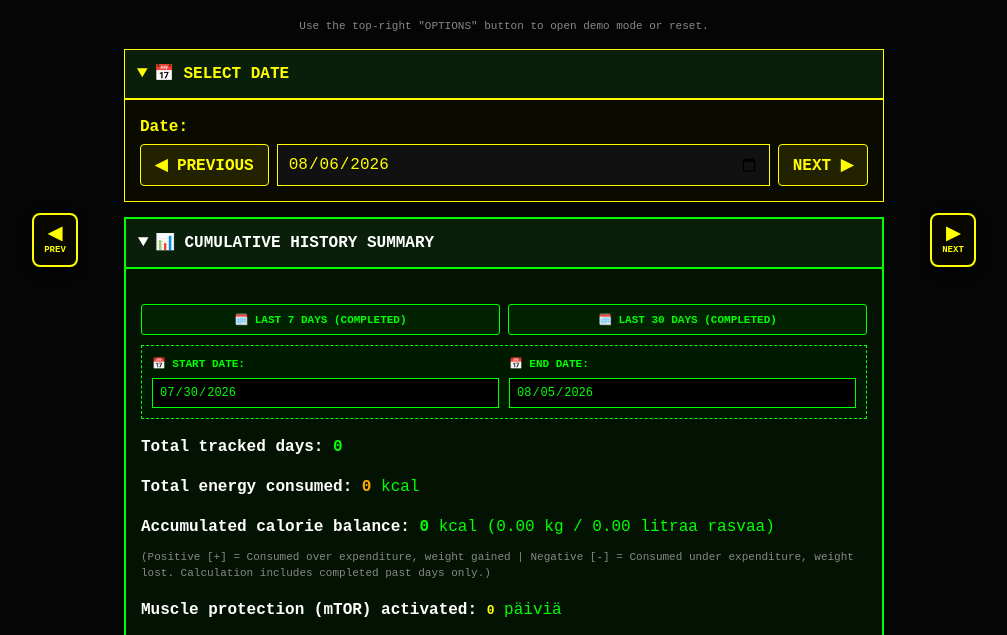
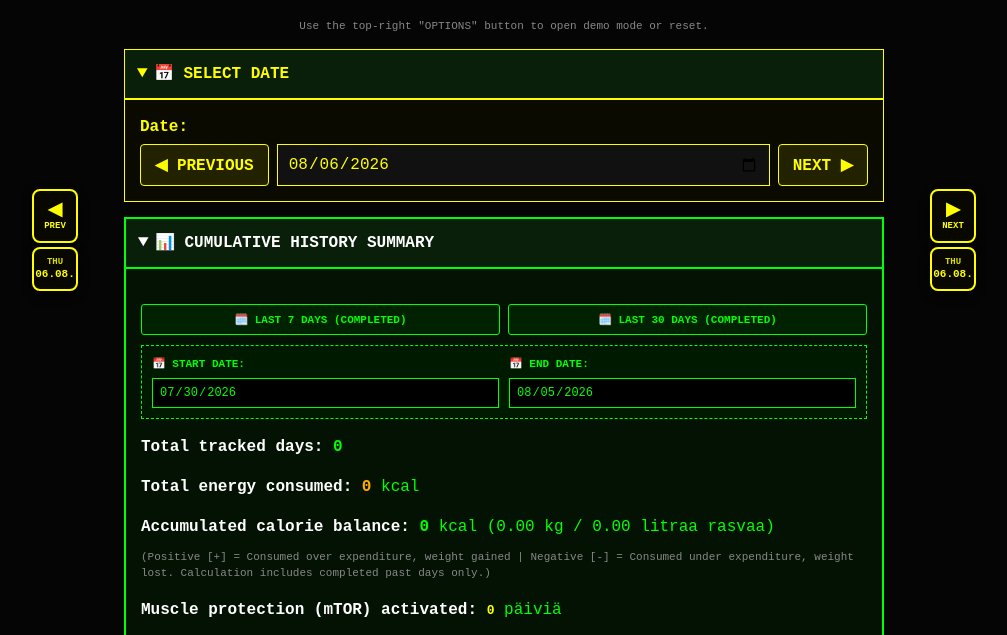
Before and after one commit to rlame1/MetabolicCalculator, a website: page index.html in a window 1280 px wide. Shown: the part 160-795 px from the top of the page, without its empty margins (136-1143 px from the left). Drawn offline with Linux system fonts and the light colour scheme.

Commit message:
Lisätty kelluvan painikkeen alle toinen kelluva painike joka näyttää tarkasteltavan päivämäärän molemmin puolin

```diff
--- a/index.html
+++ b/index.html
@@ -280,11 +280,19 @@
             <span style="font-size: 18px; line-height: 1;">◀</span>
             <span style="font-size: 9px; margin-top: 2px; font-weight: bold;" data-i18n="floatPrevText">EDELL.</span>
         </button>
+        <button type="button" id="floatDateBtnLeft" onclick="avaaPaivamaaratarkastelu()" style="width: 46px; min-height: 44px; padding: 4px 2px; margin: 0; background: rgba(10, 10, 0, 0.85); border: 2px solid #ffff00; color: #ffff00; border-radius: 8px; cursor: pointer; font-size: 10px; font-weight: bold; display: flex; flex-direction: column; align-items: center; justify-content: center; box-shadow: 0 4px 10px rgba(0,0,0,0.8); backdrop-filter: blur(4px); text-align: center; line-height: 1.1;" title="Tarkasteltava päivämäärä (Napsauta valitaksesi)" data-i18n-title="floatDateTitle">
+            <span id="floatDateDayNameLeft" style="font-size: 9px; opacity: 0.85;">TO</span>
+            <span id="floatDateStrLeft" style="font-size: 11px; font-weight: bold; margin-top: 1px;">06.08.</span>
+        </button>
     </div>
     <div style="position: fixed; top: 50%; right: max(10px, calc(50% - 472px)); transform: translateY(-50%); z-index: 9999; display: flex; flex-direction: column; align-items: center; gap: 4px;">
         <button type="button" onclick="siirryPaivissa(1)" style="width: 46px; height: 54px; padding: 0; margin: 0; background: rgba(10, 10, 0, 0.85); border: 2px solid #ffff00; color: #ffff00; border-radius: 8px; cursor: pointer; font-size: 18px; display: flex; flex-direction: column; align-items: center; justify-content: center; box-shadow: 0 4px 10px rgba(0,0,0,0.8); backdrop-filter: blur(4px);" title="Seuraava päivä (→ / Oikea nuoli)" data-i18n-title="floatNextTitle">
             <span style="font-size: 18px; line-height: 1;">▶</span>
             <span style="font-size: 9px; margin-top: 2px; font-weight: bold;" data-i18n="floatNextText">SEUR.</span>
+        </button>
+        <button type="button" id="floatDateBtnRight" onclick="avaaPaivamaaratarkastelu()" style="width: 46px; min-height: 44px; padding: 4px 2px; margin: 0; background: rgba(10, 10, 0, 0.85); border: 2px solid #ffff00; color: #ffff00; border-radius: 8px; cursor: pointer; font-size: 10px; font-weight: bold; display: flex; flex-direction: column; align-items: center; justify-content: center; box-shadow: 0 4px 10px rgba(0,0,0,0.8); backdrop-filter: blur(4px); text-align: center; line-height: 1.1;" title="Tarkasteltava päivämäärä (Napsauta valitaksesi)" data-i18n-title="floatDateTitle">
+            <span id="floatDateDayNameRight" style="font-size: 9px; opacity: 0.85;">TO</span>
+            <span id="floatDateStrRight" style="font-size: 11px; font-weight: bold; margin-top: 1px;">06.08.</span>
         </button>
     </div>
 
@@ -515,6 +523,7 @@
                 nextDayBtnTitle: "Seuraava päivä (→ / Oikea nuoli)",
                 floatPrevTitle: "Edellinen päivä (← / Vasen nuoli)",
                 floatNextTitle: "Seuraava päivä (→ / Oikea nuoli)",
+                floatDateTitle: "Tarkasteltava päivämäärä (Napsauta valitaksesi)",
                 floatPrevText: "EDELL.",
                 floatNextText: "SEUR.",
                 cumSummary: "📊 KUMULATIIVINEN HISTORIAYHTEENVETO",
@@ -674,6 +683,7 @@
                 nextDayBtnTitle: "Next day (→ / Right arrow)",
                 floatPrevTitle: "Previous day (← / Left arrow)",
                 floatNextTitle: "Next day (→ / Right arrow)",
+                floatDateTitle: "Viewed date (Click to select)",
                 floatPrevText: "PREV",
                 floatNextText: "NEXT",
                 cumSummary: "📊 CUMULATIVE HISTORY SUMMARY",
@@ -930,6 +940,7 @@
             lataaSuosikit();
             paivitaLaskelmat();
             paivitaKumulatiivinenYhteenveto();
+            paivitaKelluvatPaivamaaraPainikkeet();
         }
 
         function toggleOptionsPanel() {
@@ -1405,6 +1416,51 @@
             }
         });
 
+        function paivitaKelluvatPaivamaaraPainikkeet() {
+            const dateInput = document.getElementById('selectedDate');
+            const dateVal = dateInput ? dateInput.value : (typeof activeDateStr !== 'undefined' ? activeDateStr : '');
+            if (!dateVal) return;
+
+            const parts = dateVal.split('-');
+            if (parts.length !== 3) return;
+
+            const year = parseInt(parts[0], 10);
+            const month = parseInt(parts[1], 10);
+            const day = parseInt(parts[2], 10);
+
+            const dObj = new Date(year, month - 1, day);
+            const dayOfWeek = dObj.getDay();
+
+            const lang = document.getElementById('langSelect')?.value || 'fi';
+            const dayNamesFi = ["SU", "MA", "TI", "KE", "TO", "PE", "LA"];
+            const dayNamesEn = ["SUN", "MON", "TUE", "WED", "THU", "FRI", "SAT"];
+
+            const dayName = (lang === 'en') ? dayNamesEn[dayOfWeek] : dayNamesFi[dayOfWeek];
+            const formattedDate = `${String(day).padStart(2, '0')}.${String(month).padStart(2, '0')}.`;
+
+            const elNameLeft = document.getElementById('floatDateDayNameLeft');
+            const elStrLeft = document.getElementById('floatDateStrLeft');
+            const elNameRight = document.getElementById('floatDateDayNameRight');
+            const elStrRight = document.getElementById('floatDateStrRight');
+
+            if (elNameLeft) elNameLeft.innerText = dayName;
+            if (elStrLeft) elStrLeft.innerText = formattedDate;
+            if (elNameRight) elNameRight.innerText = dayName;
+            if (elStrRight) elStrRight.innerText = formattedDate;
+        }
+
+        function avaaPaivamaaratarkastelu() {
+            const el = document.getElementById('selectedDate');
+            if (el) {
+                el.scrollIntoView({ behavior: 'smooth', block: 'center' });
+                if (typeof el.showPicker === 'function') {
+                    try { el.showPicker(); } catch(e) { el.focus(); }
+                } else {
+                    el.focus();
+                }
+            }
+        }
+
         function vaihdaPaivaa() {
             const inputVal = document.getElementById('selectedDate').value;
             if (inputVal) {
@@ -1412,6 +1468,7 @@
                 activeDateStr = inputVal;
                 lataaAktiivisenPaivanTiedot();
             }
+            paivitaKelluvatPaivamaaraPainikkeet();
         }
 
         function sailytaPaivaDB() {
@@ -1449,6 +1506,7 @@
             } else {
                 paivitaLaskelmat();
             }
+            paivitaKelluvatPaivamaaraPainikkeet();
         }
 
         function laskePaastoIkkuna(meals) {
```
